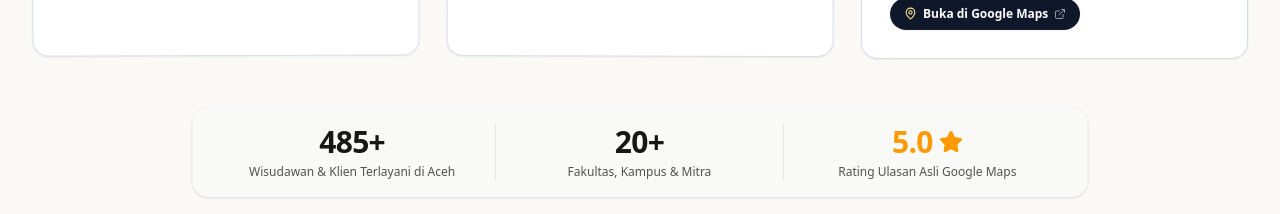
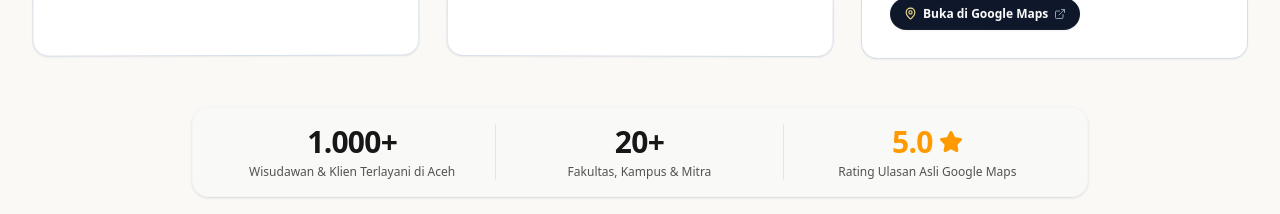
Before and after one commit to EdaKhaY-Studio/selempangacehbarat, a Next.js app: page /tentang-kami in a window 1280 px wide. Shown: the part 1240-1454 px from the top of the page. Built offline with nearby package versions, Linux system fonts and the light colour scheme.

Commit message:
feat(seo): update wisudawan stats to 1000+, optimize SSR counter rendering, and refine partner marquee accessibility

```diff
--- a/src/components/layout/Footer.tsx
+++ b/src/components/layout/Footer.tsx
@@ -81,11 +81,12 @@ export function Footer() {
                 <MessageCircle size={15} />
               </a>
               <a
-                href="https://maps.google.com/?q=Gunung+Kleng+Meureubo+Aceh+Barat"
+                href="https://www.google.com/maps/search/?api=1&query=Selempang+Aceh+Barat"
                 target="_blank"
                 rel="noopener noreferrer"
                 className="w-9 h-9 rounded-lg bg-slate-900 border border-slate-800 flex items-center justify-center text-slate-400 hover:text-[#b48c28] hover:border-[#b48c28]/60 transition-colors shadow-2xs antigravity float-bob float-delay-700"
-                aria-label="Google Maps"
+                aria-label="Google Maps Selempang Aceh Barat"
+                title="Buka Lokasi di Google Maps"
               >
                 <MapPin size={15} />
               </a>
--- a/src/components/products/ProductCatalogClient.tsx
+++ b/src/components/products/ProductCatalogClient.tsx
@@ -168,10 +168,10 @@ export function ProductCatalogClient({ products }: ProductCatalogClientProps) {
                 <div className="p-5 sm:p-6">
                   {/* Rating & SKU */}
                   <div className="flex items-center justify-between gap-2 text-xs text-[#475569] mb-2.5">
-                    <div className="flex items-center gap-1.5">
+                    <div className="flex items-center gap-1.5" title="Rating 5.0 Google Reviews Selempang Aceh Barat">
                       <Star size={13} className="text-amber-500 fill-amber-500" />
-                      <span className="font-bold text-[#0f172a]">{product.rating}</span>
-                      <span className="text-[#94a3b8]">({product.reviewCount}+ ulasan)</span>
+                      <span className="font-bold text-[#0f172a]">{product.rating.toFixed(1)}</span>
+                      <span className="text-[#94a3b8]">(Google Reviews)</span>
                     </div>
                     <span className="text-[10px] font-mono text-[#94a3b8] uppercase">
                       {product.sku}
--- a/src/components/products/ProductDetailInteractive.tsx
+++ b/src/components/products/ProductDetailInteractive.tsx
@@ -189,10 +189,10 @@ Mohon info ketersediaan slot dan alur pemesanannya. Terima kasih!`
 
           {/* Rating, Reviews & SKU */}
           <div className="flex items-center gap-4 text-xs text-[#475569] mb-6 pb-4 border-b border-[#cbd5e1]/40">
-            <div className="flex items-center gap-1">
+            <div className="flex items-center gap-1" title="Rating Toko Terverifikasi Google Reviews">
               <Star size={14} className="text-amber-500 fill-amber-500" />
-              <span className="font-bold text-[#0f172a] text-sm">{product.rating}</span>
-              <span className="text-[#94a3b8]">({product.reviewCount} ulasan pelanggan)</span>
+              <span className="font-bold text-[#0f172a] text-sm">{product.rating.toFixed(1)}</span>
+              <span className="text-[#94a3b8]">(Google Reviews)</span>
             </div>
             <span className="text-[#cbd5e1]">|</span>
             <span className="font-mono text-[#94a3b8] text-[11px] uppercase">
--- a/src/components/sections/AboutSection.tsx
+++ b/src/components/sections/AboutSection.tsx
@@ -82,9 +82,9 @@ export function AboutSection() {
   const sectionRef = useRef<HTMLElement>(null);
   const inViewRef = useRef(false);
 
-  const [count1, setCount1] = useState(0);
-  const [count2, setCount2] = useState(0);
-  const [count3, setCount3] = useState("0.0");
+  const [count1, setCount1] = useState("1.000");
+  const [count2, setCount2] = useState("20");
+  const [count3, setCount3] = useState("5.0");
   const [isUnderlineDrawn, setIsUnderlineDrawn] = useState(false);
 
   useEffect(() => {
@@ -115,13 +115,13 @@ export function AboutSection() {
         const progress = Math.min(1, elapsed / duration);
         const eased = easeOutCubic(progress);
 
-        // Counter 1: 0 -> 485
-        const val1 = Math.round(eased * 485);
-        setCount1(val1);
+        // Counter 1: 0 -> 1000
+        const val1 = Math.round(eased * 1000);
+        setCount1(val1.toLocaleString("id-ID"));
 
         // Counter 2: 0 -> 20
         const val2 = Math.round(eased * 20);
-        setCount2(val2);
+        setCount2(String(val2));
 
         // Counter 3: 0.0 -> 5.0
         const val3 = (eased * 5.0).toFixed(1);
@@ -130,8 +130,8 @@ export function AboutSection() {
         if (progress < 1) {
           animFrameId = requestAnimationFrame(step);
         } else {
-          setCount1(485);
-          setCount2(20);
+          setCount1("1.000");
+          setCount2("20");
           setCount3("5.0");
           isCurrentlyAnimating = false;
 
@@ -159,9 +159,6 @@ export function AboutSection() {
             cancelAnimationFrame(animFrameId);
             clearTimeout(loopTimer);
             setIsUnderlineDrawn(false);
-            setCount1(0);
-            setCount2(0);
-            setCount3("0.0");
           }
         });
       },
--- a/src/components/sections/HeroSection.tsx
+++ b/src/components/sections/HeroSection.tsx
@@ -283,7 +283,7 @@ export function HeroSection() {
                       <span className="text-[#0f172a]">5.0 / 5.0</span>
                     </div>
                     <span className="text-[11px] text-[#475569] font-light truncate">
-                      500+ Wisudawan Aceh
+                      1.000+ Wisudawan Aceh
                     </span>
                   </div>
                   <div className="h-8 w-[1px] bg-[#cbd5e1]/70 ml-auto hidden sm:block" />
--- a/src/components/sections/PartnerLogoWall.tsx
+++ b/src/components/sections/PartnerLogoWall.tsx
@@ -258,11 +258,12 @@ export const PARTNER_LOGOS: PartnerLogo[] = [
   },
 ];
 
-function LogoCard({ partner }: { partner: PartnerLogo }) {
+function LogoCard({ partner, ariaHidden }: { partner: PartnerLogo; ariaHidden?: boolean }) {
   const [hasError, setHasError] = useState(false);
 
   return (
     <div
+      aria-hidden={ariaHidden ? "true" : undefined}
       className="group/card relative flex items-center gap-3.5 px-4 sm:px-5 py-3 rounded-2xl bg-white border border-[#cbd5e1]/80 hover:border-[#b48c28]/60 shadow-xs hover:shadow-md hover:-translate-y-0.5 transition-all duration-300 shrink-0 select-none cursor-pointer"
       title={`${partner.name} — ${partner.fullName}`}
     >
@@ -271,7 +272,9 @@ function LogoCard({ partner }: { partner: PartnerLogo }) {
         {!hasError ? (
           <img
             src={partner.img}
-            alt={`Logo ${partner.name}`}
+            alt={ariaHidden ? "" : `Logo ${partner.name}`}
+            width={40}
+            height={40}
             className="w-10 h-10 object-contain p-1 transition-transform duration-300 group-hover/card:scale-105"
             loading="lazy"
             onError={() => setHasError(true)}
@@ -303,9 +306,6 @@ function LogoCard({ partner }: { partner: PartnerLogo }) {
 }
 
 export function PartnerLogoWall() {
-  // Duplikat array agar terjadi perulangan horizontal infinite tanpa jeda (seamless loop)
-  const marqueeItems = [...PARTNER_LOGOS, ...PARTNER_LOGOS];
-
   return (
     <section className="relative py-12 sm:py-16 bg-[#faf9f6] border-b border-[#cbd5e1]/50 overflow-hidden">
       <div className="max-w-7xl mx-auto px-4 sm:px-6 lg:px-8 mb-8 text-center">
@@ -336,8 +336,12 @@ export function PartnerLogoWall() {
 
         {/* Infinite Moving Row (Auto-pause on hover) */}
         <div className="animate-marquee-loop flex items-center gap-4 sm:gap-6 pl-4">
-          {marqueeItems.map((partner, index) => (
-            <LogoCard key={`${partner.id}-${index}`} partner={partner} />
+          {PARTNER_LOGOS.map((partner) => (
+            <LogoCard key={`primary-${partner.id}`} partner={partner} />
+          ))}
+          {/* Duplikat teknis seamless CSS loop disembunyikan dari screen reader & bot */}
+          {PARTNER_LOGOS.map((partner) => (
+            <LogoCard key={`clone-${partner.id}`} partner={partner} ariaHidden={true} />
           ))}
         </div>
       </div>
```
